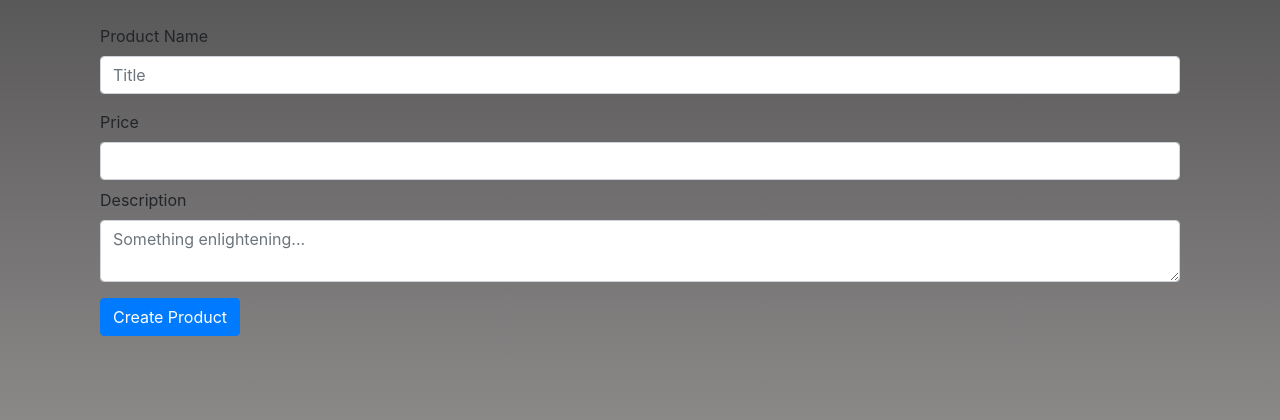
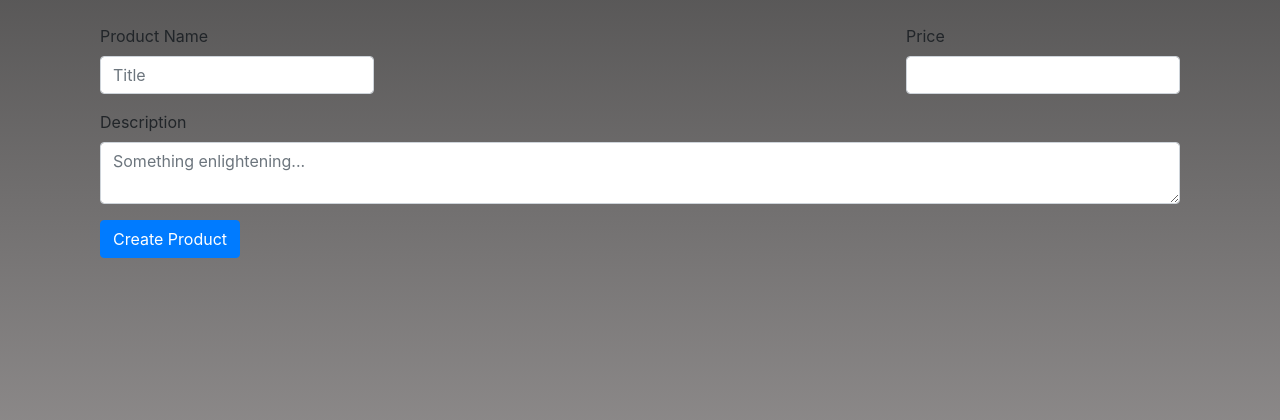
Before and after one commit to Pengin-Open-Source/pengin-pi, a Flask app: page /products/create in a window 1280 px wide. Shown: the part 56-476 px from the top of the page. Run offline with Flask 2, Linux system fonts and the light colour scheme; the visitor is signed in with stand-in values (Sample User, id 1); data comes from the database, SQL or seed files in the repository; data that the repository does not hold is empty; some libraries are stand-ins or nearby versions.

Commit message:
adjust layout

```diff
--- a/app/templates/products/product_create.html
+++ b/app/templates/products/product_create.html
@@ -4,6 +4,7 @@
   <div class="column">
     <div class="box">
         <form method="POST" action="/products/create">
+          <div class="flex-between">
             <div class="mb-3">
               <label for="name" class="form-label">Product Name</label>
               <input
@@ -21,6 +22,7 @@
               name="price"
               id="price">
             </div>
+          </div>
             <div class="mb-3">
                 <label for="description" class="form-label">Description</label>
                 <textarea
```
Lines whose indentation alone changed are shown as unchanged.
